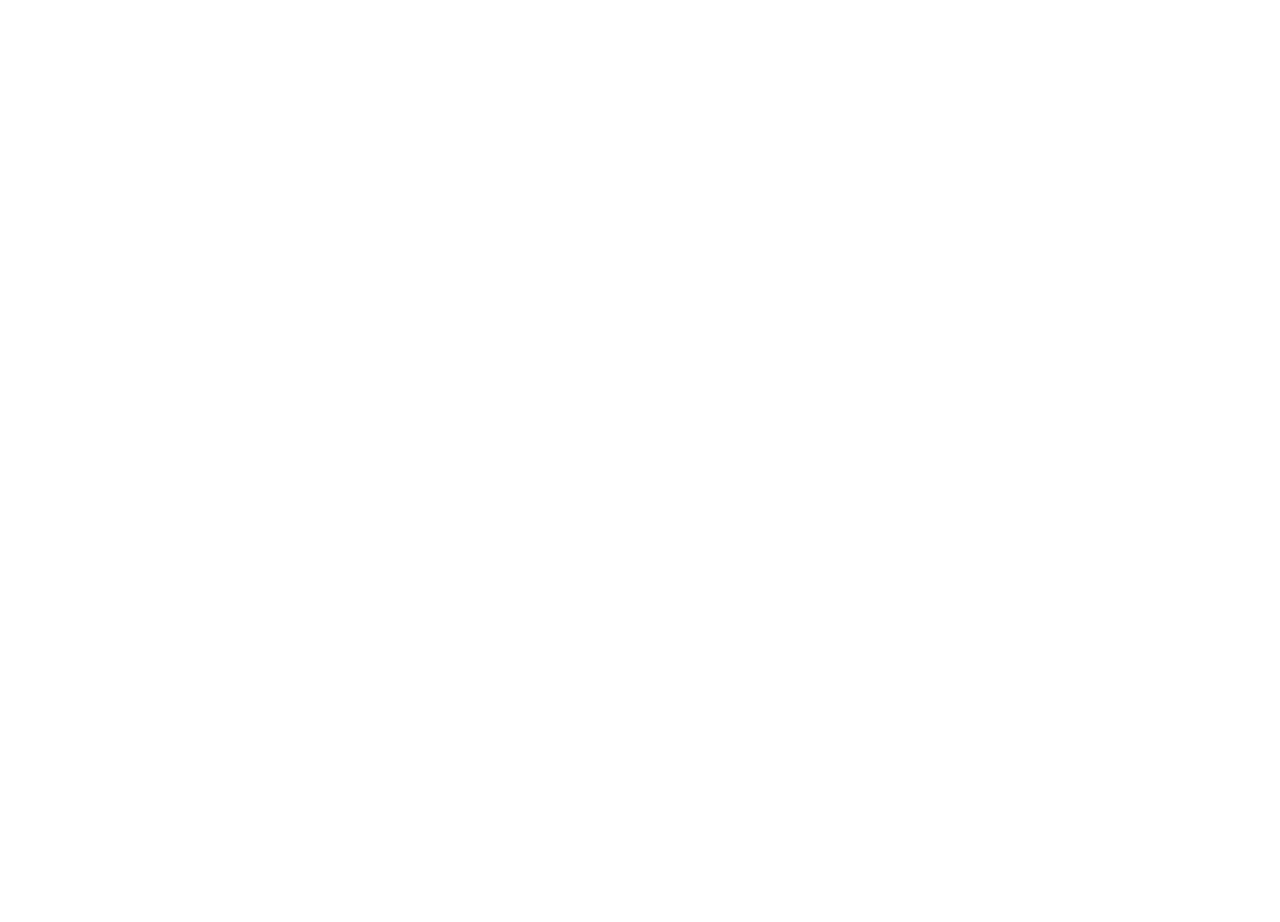
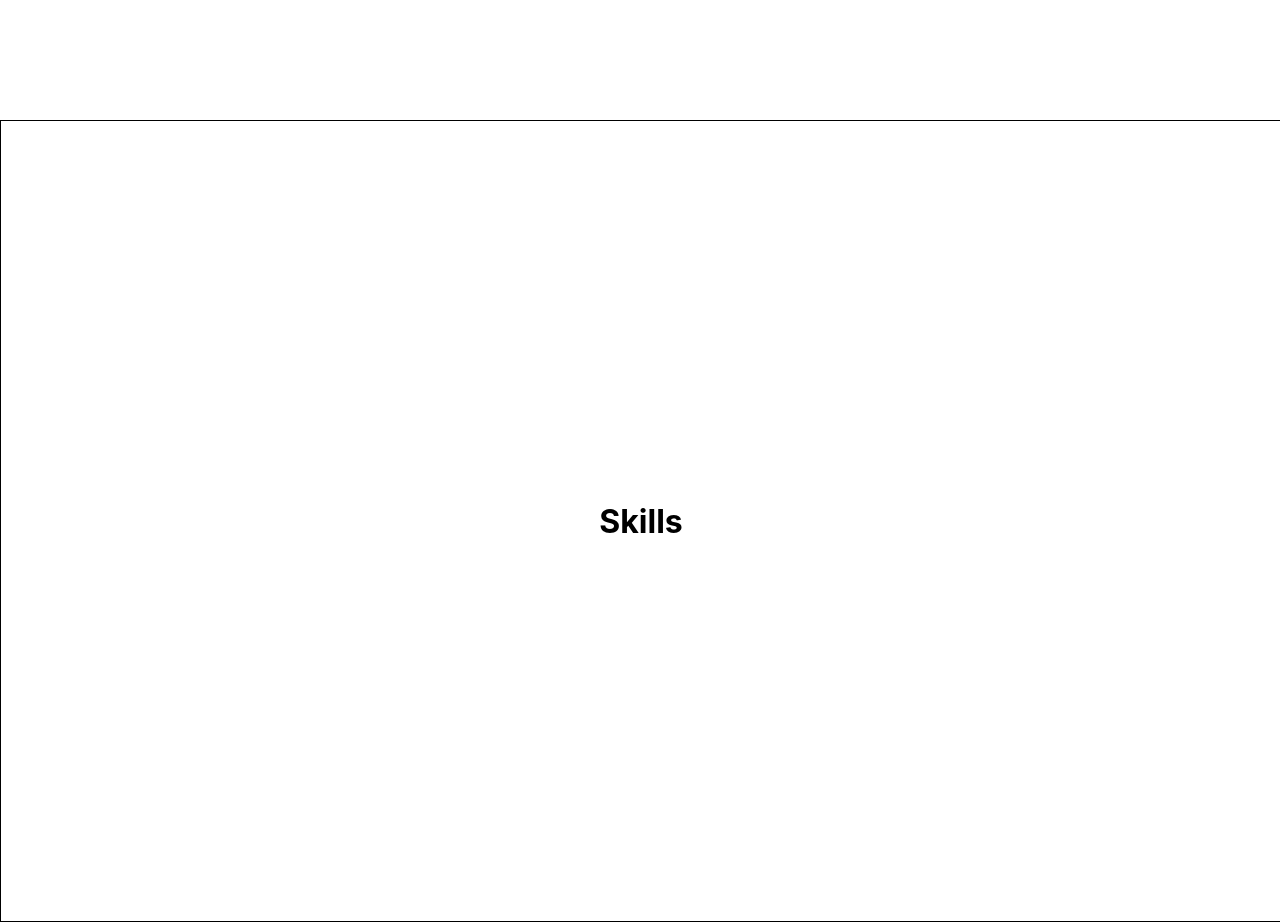
Before and after one commit to Sutanshu/personal-website, a React (Create React App) app in the folder src/: page / in a window 1280 px wide. Shown: the part 1480-2402 px from the top of the page. Before the commit the page ends 1600 px from the top, so only its background shows below. Built offline with nearby package versions, Linux system fonts and the light colour scheme.

Commit message:
feat: skills container

```diff
--- a/src/src/App.tsx
+++ b/src/src/App.tsx
@@ -167,6 +167,26 @@ function App() {
     );
   };
 
+  const getSkills = () => {
+    return (
+      <Box
+        sx={{
+          height: "100vh",
+          width: "100vw",
+          border: "1px solid black",
+          backgroundColor: "white",
+          justifyContent: "center",
+          alignItems: "center",
+          display: "flex",
+          flexDirection: "column",
+          color: "black",
+        }}
+      >
+        <h1 style={{ color: "black" }}>Skills</h1>
+      </Box>
+    );
+  };
+
   const callback = (entries: any) => {
     entries.forEach((entry: any) => {
       if (entry.isIntersecting) {
@@ -231,6 +251,7 @@ function App() {
       {/* {getSearchEngine()} */}
       {/* {getPDF()} */}
       {getExperience()}
+      {getSkills()}
     </>
   );
 }
```
